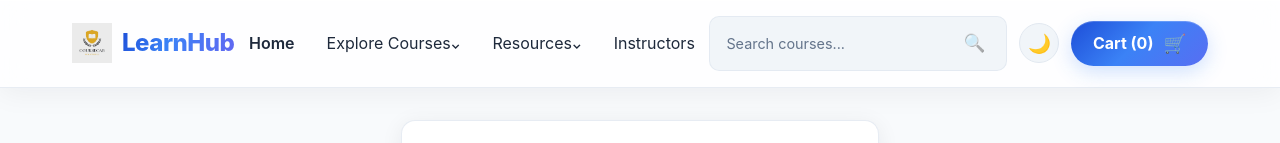
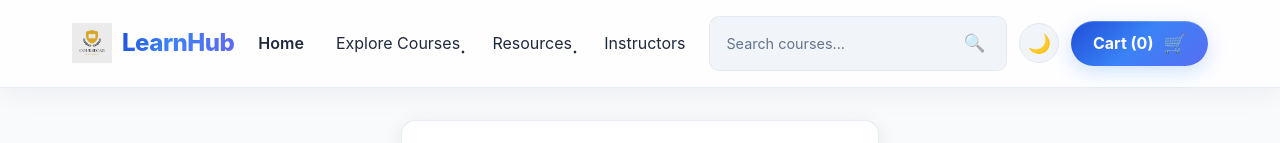
Before and after one commit to Rohith-180503/LEARNHUB, a React (Vite) app: page / in a window 1280 px wide. Shown: the top 143 px of the page. Built offline with nearby package versions, Linux system fonts and the light colour scheme.

Commit message:
Improve navbar dropdown interactions

```diff
--- a/src/Components/Navbar/Navbar.css
+++ b/src/Components/Navbar/Navbar.css
@@ -95,13 +95,18 @@ body.dark-mode .modern-navbar {
   color: var(--nav-text-color);
   font-weight: 500;
   font-size: 1rem;
-  padding: 0.5rem 1rem;
+  padding: 0.62rem 1rem;
   border-radius: 8px;
-  transition: all var(--transition-speed) ease;
+  transition:
+    color var(--transition-speed) ease,
+    background var(--transition-speed) ease,
+    box-shadow var(--transition-speed) ease,
+    transform var(--transition-speed) ease;
   cursor: pointer;
   display: flex;
   align-items: center;
-  gap: 5px;
+  gap: 0.6rem;
+  line-height: 1;
 }
 
 a.nav-link:hover {
@@ -140,22 +145,54 @@ button.nav-link:focus-visible {
   box-shadow: 0 4px 12px rgba(59, 130, 246, 0.15);
 }
 
+.nav-item--dropdown:focus-within > .nav-link--trigger,
+.nav-item--dropdown > .nav-link--trigger[aria-expanded="true"] {
+  background: linear-gradient(135deg, var(--accent-muted) 0%, rgba(99, 102, 241, 0.08) 100%);
+  color: var(--accent-color);
+  box-shadow: 0 6px 16px rgba(59, 130, 246, 0.16);
+}
+
 .dropdown-icon {
-  font-size: 0.75rem;
+  position: relative;
+  flex: 0 0 auto;
+  width: 0.72rem;
+  height: 0.72rem;
+  margin-left: 0.02rem;
+  color: transparent;
+  font-size: 0;
+  transition: transform var(--transition-speed) ease;
+}
+
+.dropdown-icon::before {
+  content: "";
+  position: absolute;
+  inset: 0.08rem 0.12rem 0.18rem 0.08rem;
+  border-right: 2px solid currentColor;
+  border-bottom: 2px solid currentColor;
+  color: var(--nav-text-color);
+  transform: rotate(45deg);
+  transform-origin: center;
   transition: transform var(--transition-speed) ease, color 0.2s ease;
-  font-weight: bold;
+}
+
+.nav-link--trigger:hover .dropdown-icon::before,
+.nav-item--dropdown:focus-within > .nav-link--trigger .dropdown-icon::before,
+.nav-item--dropdown > .nav-link--trigger[aria-expanded="true"] .dropdown-icon::before {
   color: currentColor;
 }
 
 .nav-item--dropdown [aria-expanded="true"] .dropdown-icon {
-  transform: rotate(180deg);
+  transform: translateY(0.08rem);
+}
+
+.nav-item--dropdown [aria-expanded="true"] .dropdown-icon::before {
+  transform: rotate(225deg);
 }
 
 /* Dropdown Menu */
 .dropdown-menu {
-  display: none;
   position: absolute;
-  top: calc(100% + 8px);
+  top: calc(100% + 10px);
   left: 0;
   background: linear-gradient(
     180deg,
@@ -171,7 +208,17 @@ button.nav-link:focus-visible {
   padding: 0.5rem;
   min-width: 280px;
   z-index: 9999;
-  animation: dropdown-show 0.15s ease-out forwards;
+  display: flex;
+  flex-direction: column;
+  opacity: 0;
+  visibility: hidden;
+  pointer-events: none;
+  transform: translateY(-8px) scale(0.98);
+  transform-origin: top left;
+  transition:
+    opacity 0.18s ease,
+    transform 0.18s ease,
+    visibility 0.18s ease;
 }
 
 @keyframes dropdown-show {
@@ -186,13 +233,19 @@ button.nav-link:focus-visible {
 }
 
 .dropdown-menu--active {
-  display: flex !important;
-  flex-direction: column;
+  opacity: 1;
+  visibility: visible;
+  pointer-events: auto;
+  transform: translateY(0) scale(1);
 }
 
-.nav-item--dropdown:hover .dropdown-menu {
-  display: flex;
-  flex-direction: column;
+.nav-item--dropdown:hover > .dropdown-menu,
+.nav-item--dropdown:focus-within > .dropdown-menu,
+.nav-item--dropdown > .nav-link--trigger[aria-expanded="true"] + .dropdown-menu {
+  opacity: 1;
+  visibility: visible;
+  pointer-events: auto;
+  transform: translateY(0) scale(1);
 }
 
 body.dark-mode .dropdown-menu {
@@ -209,11 +262,16 @@ body.dark-mode .dropdown-menu {
 .dropdown-item {
   display: flex;
   flex-direction: column;
-  padding: 0.85rem 1.05rem;
+  gap: 0.2rem;
+  padding: 0.9rem 1.05rem;
   color: var(--nav-text-color);
   text-decoration: none;
   border-radius: 8px;
-  transition: all 0.2s ease;
+  transition:
+    background 0.2s ease,
+    color 0.2s ease,
+    transform 0.2s ease,
+    box-shadow 0.2s ease;
   margin-bottom: 3px;
   position: relative;
 }
```
